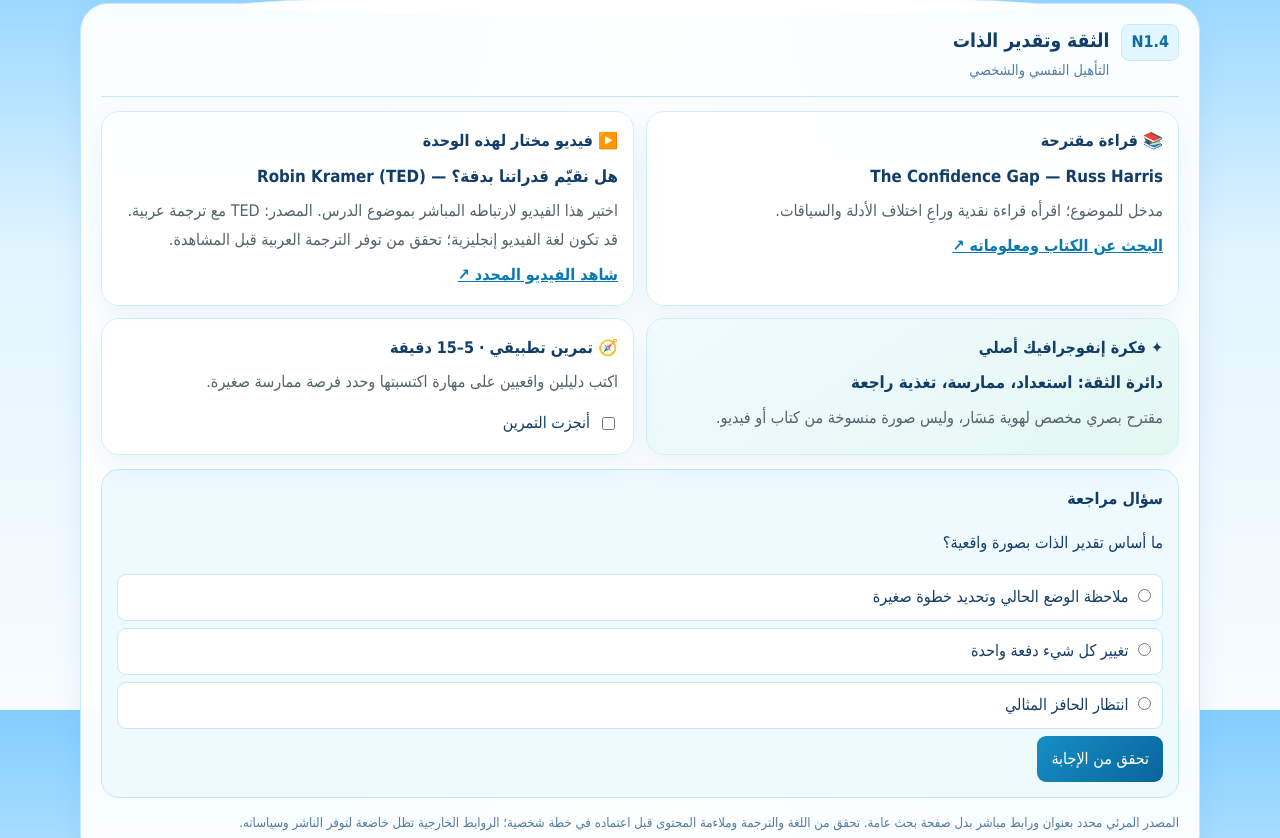
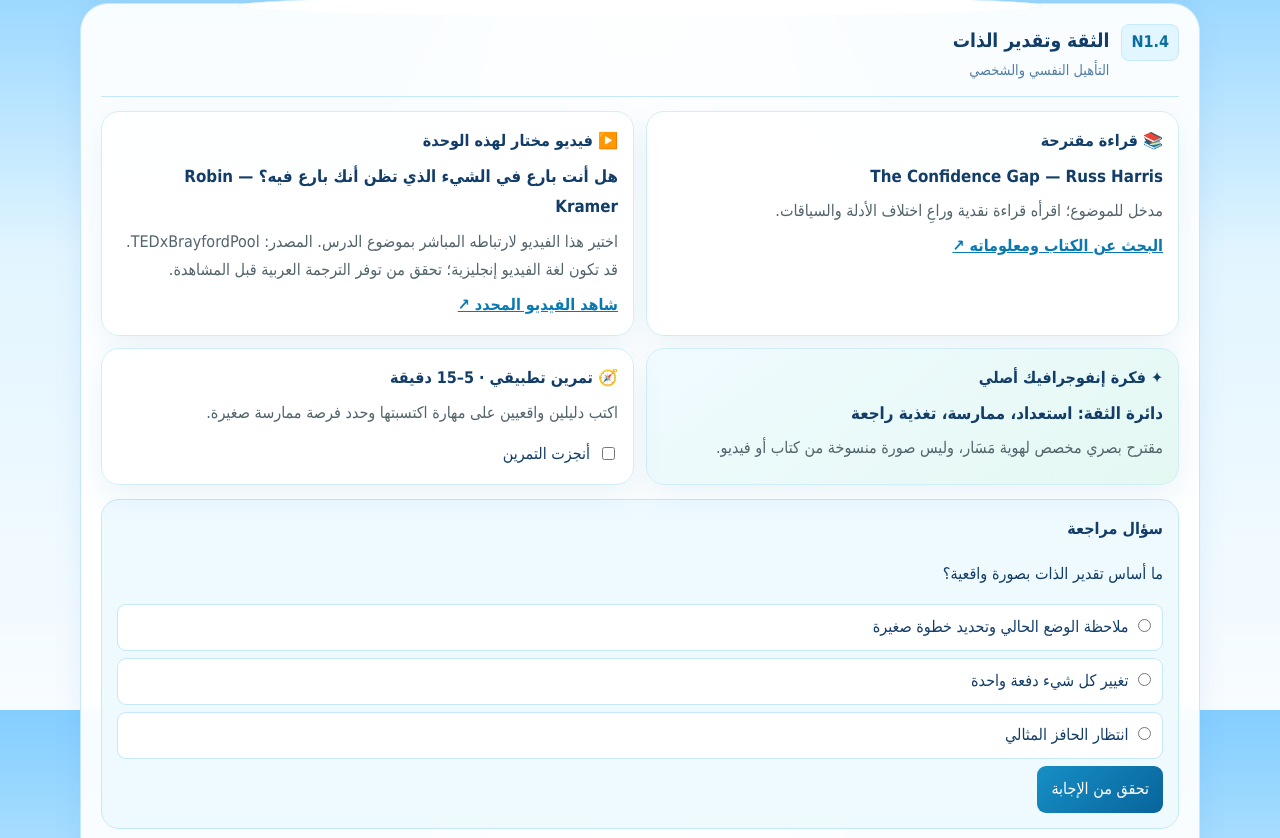
Before and after one commit to moodswift3-boop/massar, a plain HTML site: page visual-library.html in a window 1280 px wide. Shown: the part 3290-4128 px from the top of the page. Drawn offline with Linux system fonts and the light colour scheme.

Commit message:
Use official direct links for self-assessment and self-compassion lessons

```diff
--- a/visual-library.html
+++ b/visual-library.html
@@ -88,7 +88,7 @@ button:focus-visible,a:focus-visible,input:focus-visible,textarea:focus-visible{
 <p class="rights">المصدر المرئي محدد بعنوان ورابط مباشر بدل صفحة بحث عامة. تحقق من اللغة والترجمة وملاءمة المحتوى قبل اعتماده في خطة شخصية؛ الروابط الخارجية تظل خاضعة لتوفر الناشر وسياساته.</p></article><article class="lesson" id="N1-4" data-path="N1" data-search="التأهيل النفسي والشخصي الثقة وتقدير الذات the confidence gap — russ harris">
 <header><span class="code">N1.4</span><div><h2>الثقة وتقدير الذات</h2><p>التأهيل النفسي والشخصي</p></div></header><div class="grid">
 <section><b>📚 قراءة مقترحة</b><h3>The Confidence Gap — Russ Harris</h3><p>مدخل للموضوع؛ اقرأه قراءة نقدية وراعِ اختلاف الأدلة والسياقات.</p><a target="_blank" rel="noopener noreferrer" href="https://books.google.com/books?q=The%20Confidence%20Gap%20%E2%80%94%20Russ%20Harris">البحث عن الكتاب ومعلوماته ↗</a></section>
-<section><b>▶️ فيديو مختار لهذه الوحدة</b><h3>هل نقيّم قدراتنا بدقة؟ — Robin Kramer (TED)</h3><p>اختير هذا الفيديو لارتباطه المباشر بموضوع الدرس. المصدر: TED مع ترجمة عربية. قد تكون لغة الفيديو إنجليزية؛ تحقق من توفر الترجمة العربية قبل المشاهدة.</p><a target="_blank" rel="noopener noreferrer" href="https://eng.lish.video/watch/TED/ar/3Z1wAag8z54">شاهد الفيديو المحدد ↗</a></section>
+<section><b>▶️ فيديو مختار لهذه الوحدة</b><h3>هل أنت بارع في الشيء الذي تظن أنك بارع فيه؟ — Robin Kramer</h3><p>اختير هذا الفيديو لارتباطه المباشر بموضوع الدرس. المصدر: TEDxBrayfordPool. قد تكون لغة الفيديو إنجليزية؛ تحقق من توفر الترجمة العربية قبل المشاهدة.</p><a target="_blank" rel="noopener noreferrer" href="https://www.ted.com/talks/robin_kramer_are_you_really_as_good_at_something_as_you_think">شاهد الفيديو المحدد ↗</a></section>
 <section class="graphic"><b>✦ فكرة إنفوجرافيك أصلي</b><h3>دائرة الثقة: استعداد، ممارسة، تغذية راجعة</h3><p>مقترح بصري مخصص لهوية مَسَار، وليس صورة منسوخة من كتاب أو فيديو.</p></section>
 <section><b>🧭 تمرين تطبيقي · 5–15 دقيقة</b><p>اكتب دليلين واقعيين على مهارة اكتسبتها وحدد فرصة ممارسة صغيرة.</p><label class="done"><input type="checkbox" data-done="N1-4"> أنجزت التمرين</label></section></div>
 <div class="quiz"><b>سؤال مراجعة</b><p>ما أساس تقدير الذات بصورة واقعية؟</p><label class="option"><input type="radio" name="q-N1-4" value="0"> ملاحظة الوضع الحالي وتحديد خطوة صغيرة</label><label class="option"><input type="radio" name="q-N1-4" value="1"> تغيير كل شيء دفعة واحدة</label><label class="option"><input type="radio" name="q-N1-4" value="2"> انتظار الحافز المثالي</label><button data-check="N1-4" data-answer="0">تحقق من الإجابة</button><span id="f-N1-4" aria-live="polite"></span></div>
@@ -263,7 +263,7 @@ button:focus-visible,a:focus-visible,input:focus-visible,textarea:focus-visible{
 <p class="rights">المصدر المرئي محدد بعنوان ورابط مباشر بدل صفحة بحث عامة. تحقق من اللغة والترجمة وملاءمة المحتوى قبل اعتماده في خطة شخصية؛ الروابط الخارجية تظل خاضعة لتوفر الناشر وسياساته.</p></article><article class="lesson" id="N4-7" data-path="N4" data-search="التأهيل العاطفي والنفسي العلاقي التعاطف مع الذات والآخرين self-compassion — kristin neff">
 <header><span class="code">N4.7</span><div><h2>التعاطف مع الذات والآخرين</h2><p>التأهيل العاطفي والنفسي العلاقي</p></div></header><div class="grid">
 <section><b>📚 قراءة مقترحة</b><h3>Self-Compassion — Kristin Neff</h3><p>مدخل للموضوع؛ اقرأه قراءة نقدية وراعِ اختلاف الأدلة والسياقات.</p><a target="_blank" rel="noopener noreferrer" href="https://books.google.com/books?q=Self-Compassion%20%E2%80%94%20Kristin%20Neff">البحث عن الكتاب ومعلوماته ↗</a></section>
-<section><b>▶️ فيديو مختار لهذه الوحدة</b><h3>تمرين في التعاطف مع الذات — The School of Life (TED-Ed)</h3><p>اختير هذا الفيديو لارتباطه المباشر بموضوع الدرس. المصدر: TED-Ed. قد تكون لغة الفيديو إنجليزية؛ تحقق من توفر الترجمة العربية قبل المشاهدة.</p><a target="_blank" rel="noopener noreferrer" href="https://ed.ted.com/best_of_web/pDulIc5E">شاهد الفيديو المحدد ↗</a></section>
+<section><b>▶️ فيديو مختار لهذه الوحدة</b><h3>تمرين على التعاطف مع الذات — The School of Life (TED-Ed)</h3><p>اختير هذا الفيديو لارتباطه المباشر بموضوع الدرس. المصدر: TED-Ed Best of Web. قد تكون لغة الفيديو إنجليزية؛ تحقق من توفر الترجمة العربية قبل المشاهدة.</p><a target="_blank" rel="noopener noreferrer" href="https://ed.ted.com/best_of_web/pDulIc5E/digdeeper">شاهد الفيديو المحدد ↗</a></section>
 <section class="graphic"><b>✦ فكرة إنفوجرافيك أصلي</b><h3>صوت الصديق: ماذا أقول لشخص أحبه؟</h3><p>مقترح بصري مخصص لهوية مَسَار، وليس صورة منسوخة من كتاب أو فيديو.</p></section>
 <section><b>🧭 تمرين تطبيقي · 5–15 دقيقة</b><p>اكتب لنفسك جملة رحيمة ومسؤولة كما لو كنت تدعم صديقًا.</p><label class="done"><input type="checkbox" data-done="N4-7"> أنجزت التمرين</label></section></div>
 <div class="quiz"><b>سؤال مراجعة</b><p>كيف تجمع بين التعاطف مع الذات وتحمل المسؤولية؟</p><label class="option"><input type="radio" name="q-N4-7" value="0"> إنكار الشعور أو الرد فورًا</label><label class="option"><input type="radio" name="q-N4-7" value="1"> إلقاء اللوم على النفس أو الآخر</label><label class="option"><input type="radio" name="q-N4-7" value="2"> التوقف وملاحظة الشعور واختيار استجابة مناسبة</label><button data-check="N4-7" data-answer="2">تحقق من الإجابة</button><span id="f-N4-7" aria-live="polite"></span></div>
```
